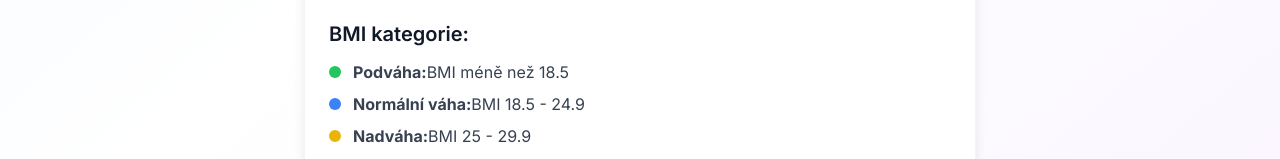
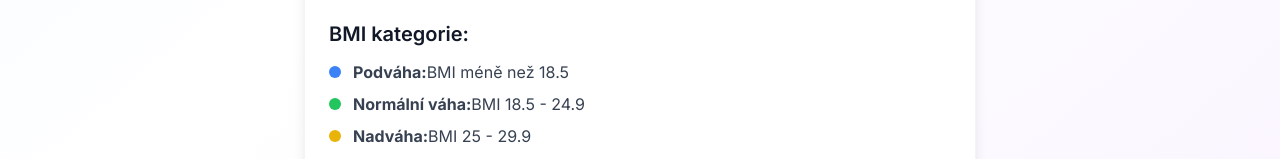
Before and after one commit to AFitzpatrik/BMI-Kalkula-ka-s-blogem, a Next.js app: page / in a window 1280 px wide. Shown: the part 877-1036 px from the top of the page. Built offline with nearby package versions, Linux system fonts and the light colour scheme; no server answers.

Commit message:
Fix BMI category colors - swap blue and green

```diff
--- a/app/page.tsx
+++ b/app/page.tsx
@@ -39,11 +39,11 @@ export default function Home() {
           </h3>
           <ul className="space-y-2 text-gray-700">
             <li className="flex items-center">
-              <span className="w-3 h-3 bg-green-500 rounded-full mr-3"></span>
+              <span className="w-3 h-3 bg-blue-500 rounded-full mr-3"></span>
               <strong>Podváha:</strong> BMI méně než 18.5
             </li>
             <li className="flex items-center">
-              <span className="w-3 h-3 bg-blue-500 rounded-full mr-3"></span>
+              <span className="w-3 h-3 bg-green-500 rounded-full mr-3"></span>
               <strong>Normální váha:</strong> BMI 18.5 - 24.9
             </li>
             <li className="flex items-center">
```
